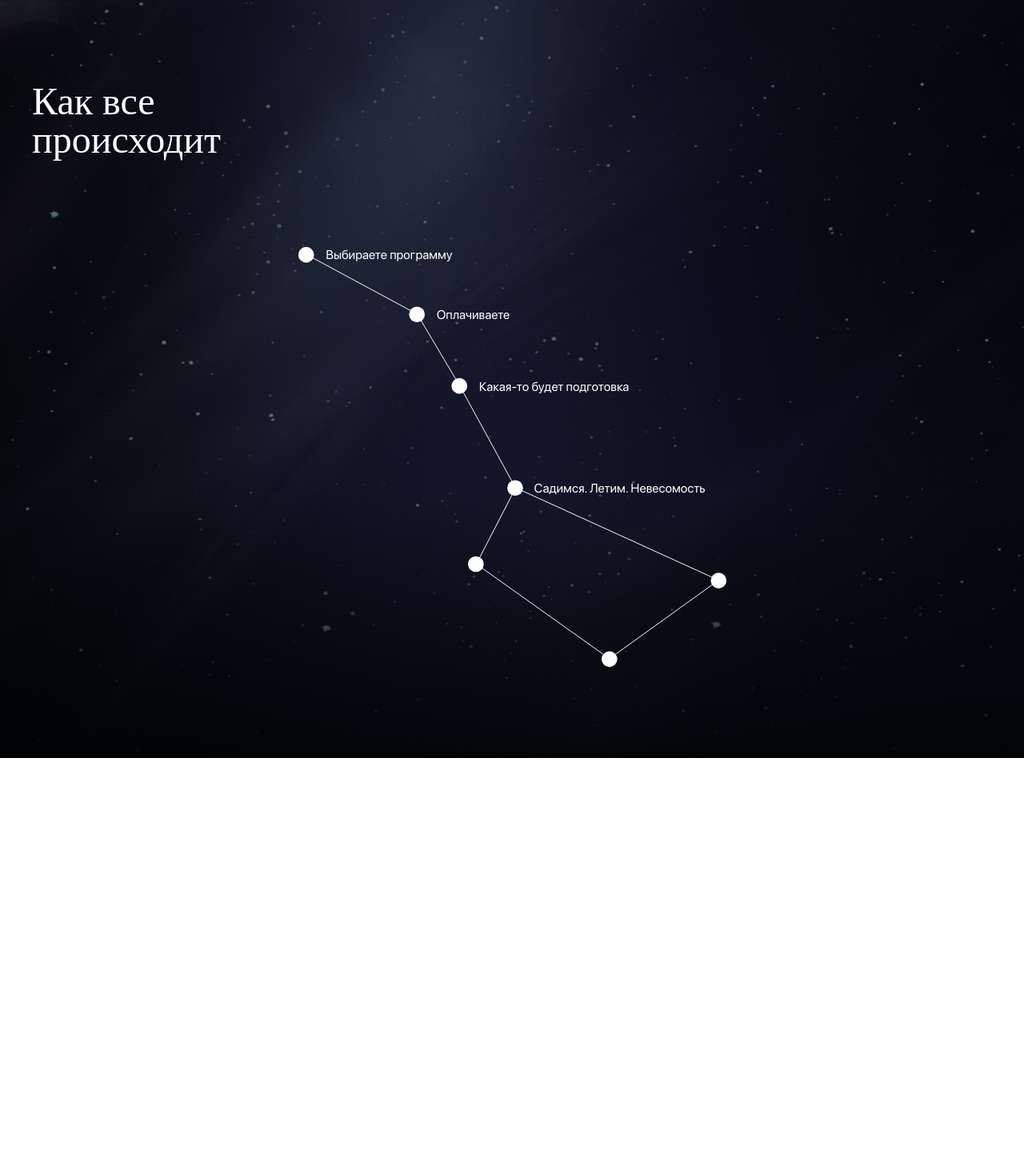
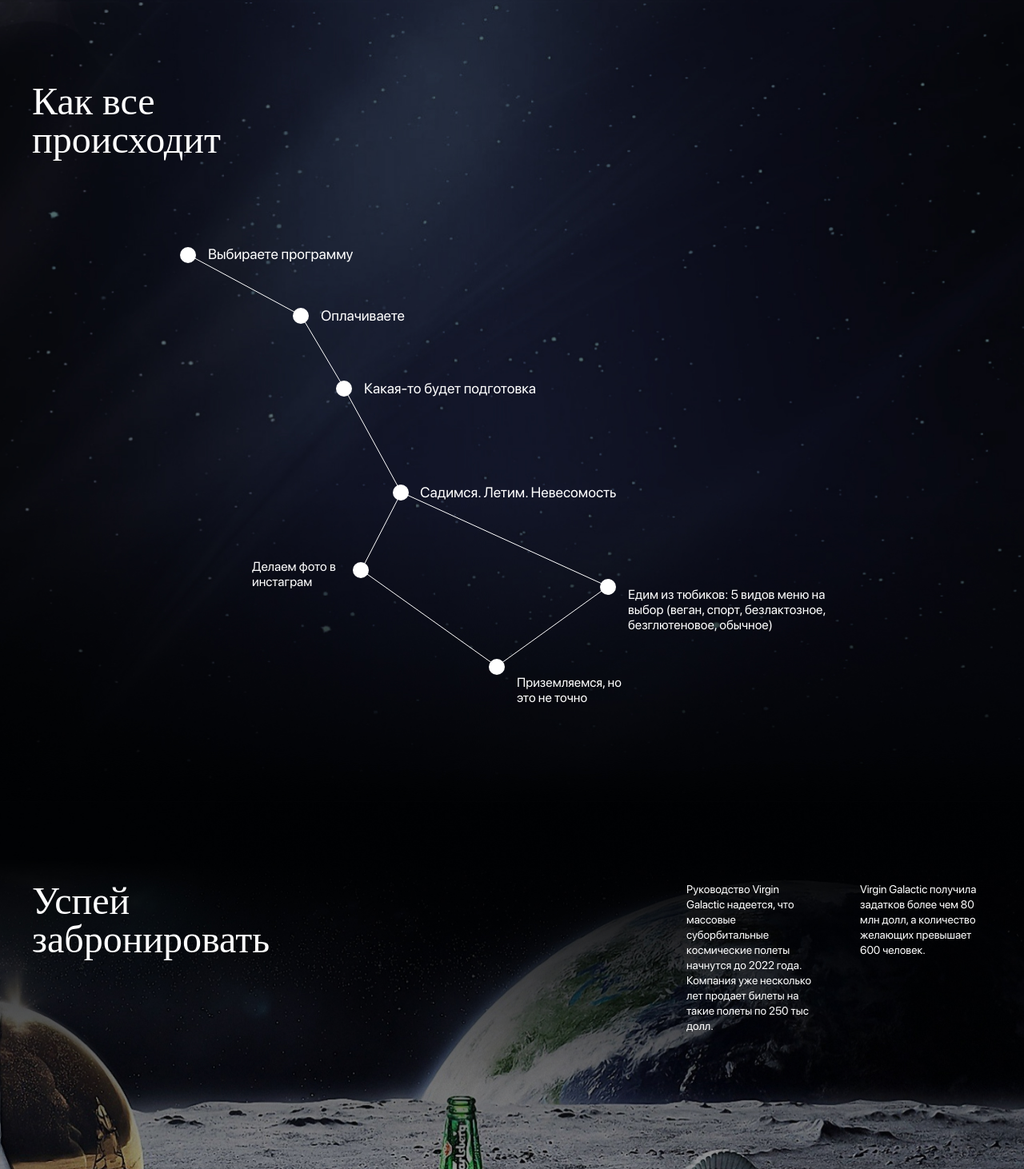
Before and after one commit to trufors/space, a plain HTML site: page index.html in a window 1280 px wide. Shown: the part 3358-4820 px from the top of the page at 80% size. Before the commit the page ends 4306 px from the top, so only its background shows below. Drawn offline with nearby package versions, Linux system fonts and the light colour scheme; files whose address does not match are found by name.

Commit message:
addbooking

```diff
--- a/css/style.css
+++ b/css/style.css
@@ -234,16 +234,54 @@ button{
     background-image: url(../images/howtobg.jpg);
     background-repeat: no-repeat;
     background-position: top center;
+    background-size: cover;
     padding-bottom: 100px;
 }
 .howto__box{
     text-align: center;
 }
-.howto__box circle:hover{
+.howto__box circle,
+.howto__box text{
+    transition: all .5s;
+    cursor: pointer;
+    font-size: 18px;
+}
+.howto__box g:hover circle{
     fill: #036CCA;
     r: 20px;
 }
-.howto__box circle:hover{
-    transition: all .5s;
-    cursor: pointer;
+.howto__box g:hover text{
+    font-size: 36px;
+    line-height: 43px;
+    fill: #036CCA;
 }
+foreignObject{
+    text-align: left;
+}
+.howto__box g:hover foreignObject{
+    font-size: 22px;
+    color: #036CCA;
+}
+.booking{
+    background-image: url(../images/bookingbg.jpg);
+    background-repeat: no-repeat;
+    background-position: top center;
+    background-size: cover;
+    min-height: 100vh;
+    padding-bottom: 100px;
+}
+.booking__inner{
+    display: flex;
+    justify-content: space-between;
+}
+.booking__text{
+    width: 165px;
+    padding-top: 100px;
+    display: flex;
+    font-size: 14px;
+    line-height: 19px;
+    margin-left: auto;
+}
+.booking__text+.booking__text{
+    margin-left: 52px;
+}
--- a/index.html
+++ b/index.html
@@ -204,7 +204,7 @@
       <div class="container">
         <h2 class="title">Как все <br>происходит</h2>
         <div class="howto__box">
-          <svg width="555" height="545" viewBox="0 0 565 555" fill="none" xmlns="http://www.w3.org/2000/svg">
+          <svg width="850" height="600" viewBox="0 0 850 600" fill="none" xmlns="http://www.w3.org/2000/svg">
             <line x1="20.2474" y1="19.56552" x2="161.247" y2="95.5655" stroke="white"/>
             <line x1="161.43" y1="95.7448" x2="215.43" y2="186.745" stroke="white"/>
             <line x1="215.439" y1="186.76" x2="286.439" y2="316.76" stroke="white"/>
@@ -212,23 +212,55 @@
             <line x1="286.207" y1="316.545" x2="545.207" y2="434.545" stroke="white"/>
             <line x1="236.29" y1="413.593" x2="406.29" y2="534.593" stroke="white"/>
             <line x1="405.708" y1="534.594" x2="544.708" y2="434.594" stroke="white"/>
+            <g>
               <circle cx="20" cy="20" r="10" fill="white"/>
               <text x="45" y="25" fill="white">Выбираете программу</text>
+            </g>
+            <g>
               <circle cx="161" cy="96" r="10" fill="white"/>
               <text x="186" y="102" fill="white">Оплачиваете</text>
+            </g>
+            <g>
               <circle cx="215" cy="187" r="10" fill="white"/>
               <text x="240" y="193" fill="white">Какая-то будет подготовка</text>
+            </g>
+            <g>
               <circle cx="286" cy="317" r="10" fill="white"/>
               <text x="310" y="323" fill="white">Садимся. Летим. Невесомость</text>
+            </g>
+            <g>
               <circle cx="236" cy="414" r="10" fill="white"/>
-            <text x="45" y="25" fill="white"></text>
+              <foreignObject x="100" y="400" width="120" height="80" fill="white">
+                Делаем фото в инстаграм
+              </foreignObject>
+            </g>
+            <g>
               <circle cx="406" cy="535" r="10" fill="white"/>
-            <text x="45" y="25" fill="white"></text>
+              <foreignObject x="431" y="545" width="154" height="70" fill="white">
+                Приземляемся, но это не точно
+              </foreignObject>
+            </g>
+            <g>
               <circle cx="545" cy="435" r="10" fill="white"/>
-            <text x="45" y="25" fill="white"></text>
+              <foreignObject x="570" y="435" width="273" height="100" fill="white">
+                Едим из тюбиков: 5 видов меню на выбор (веган, спорт, безлактозное, безглютеновое, обычное)
+              </foreignObject>
+            </g>
             </svg>
         </div>
-
+      </div>
+    </section>
+    <section class="booking">
+      <div class="container">
+        <div class="booking__inner">
+          <h2 class="title">Успей<br>забронировать</h2>
+          <p class="booking__text">
+          Руководство Virgin Galactic надеется, что массовые суборбитальные космические полеты начнутся до 2022 года. Компания уже несколько лет продает билеты на такие полеты по 250 тыс долл.
+          </p>
+          <p class="booking__text">
+          Virgin Galactic получила задатков более чем 80 млн долл, а количество желающих превышает 600 человек.
+          </p>
+        </div>
       </div>
     </section>
   </main>
```
Also changed, not shown: images/bookingbg.jpg (added), 1 other file. Lines whose indentation alone changed are shown as unchanged.
